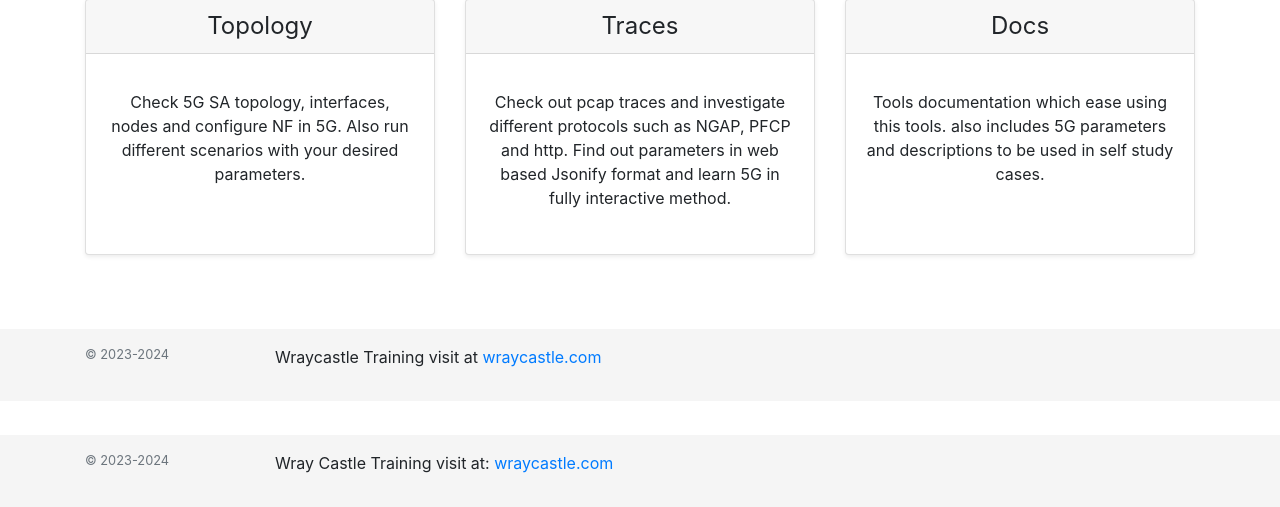
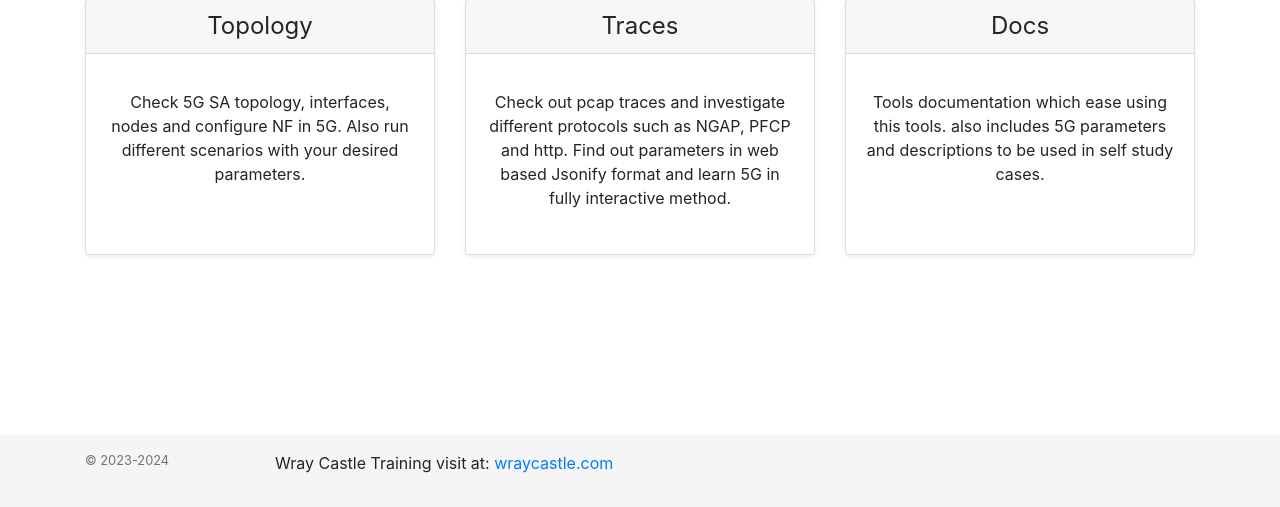
Before and after one commit to MaziarShoaie71/5GBP_Wraycastle, a Django app: page / in a window 1280 px wide. Shown: the part 293-800 px from the top of the page. Run offline with Django 3.2, Linux system fonts and the light colour scheme; a user stored in the database is signed in; some libraries are stand-ins or nearby versions.

Commit message:
Update home.html

```diff
--- a/fiveGbp/templates/fiveGbp/home.html
+++ b/fiveGbp/templates/fiveGbp/home.html
@@ -95,18 +95,6 @@
 </div>
 
 
-<footer class="footer mt-auto py-3">
-  <div class="container">
-    <div class="row">
-      <div class="col-sm-2">
-        <small class="d-block mb-3 text-muted">&copy; 2023-2024</small>
-      </div>
-      <div class="col-sm-10">
-        <p>Wraycastle Training visit at <a href="https://www.wraycastle.com/">wraycastle.com</a></p>
-      </div>
-    </div>
-  </div>
-</footer>
 
 
 
```
